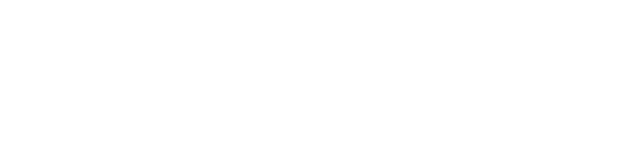
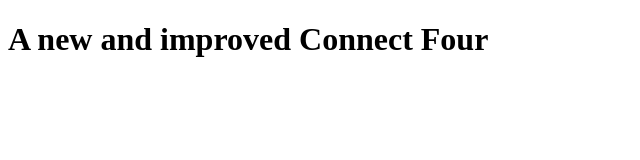
Before and after one commit to biverse2/connect4, a plain HTML site: page index.html in a window 1280 px wide. Shown: the whole page, without its empty margins (0-640 px from the left). Drawn offline with Linux system fonts and the light colour scheme.

Commit message:
connect4

```diff
--- a/connectfourmain.html
+++ b/index.html
@@ -5,6 +5,9 @@
     <meta name="viewport" content="width=device-width, initial-scale=1.0">
     <title>Document</title>
 </head>
+<h1>
+    A new and improved Connect Four
+</h1>
 <body>
 
 </body>
```
